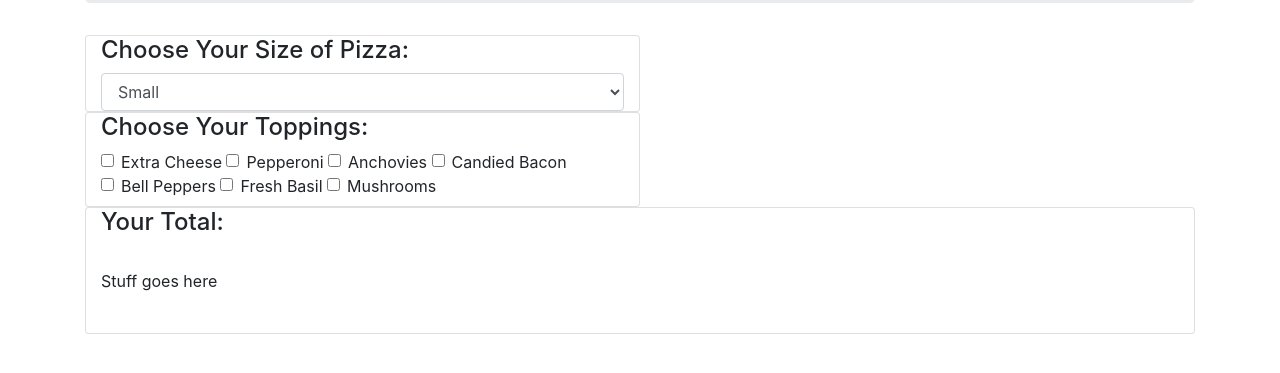
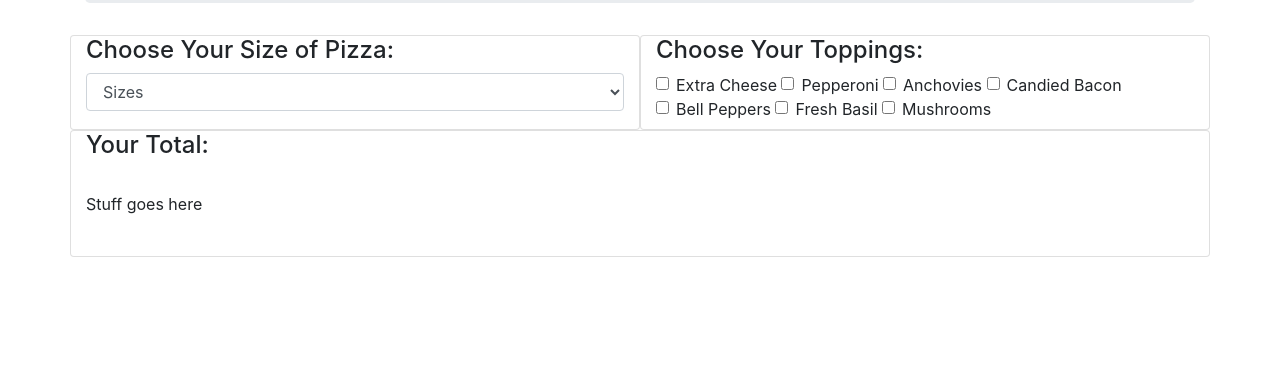
Before and after one commit to thatcat13/pizza, a plain HTML site: page index.html in a window 1280 px wide. Shown: the part 275-648 px from the top of the page. Drawn offline with Linux system fonts and the light colour scheme.

Commit message:
add html elements properly so jquery can function with business logic appropriately

```diff
--- a/index.html
+++ b/index.html
@@ -16,25 +16,25 @@
         <p class="lead h4">When life calls for pizza, you've come to the right place.</p>
       </div>
       <div class="row">
-        <div class="container">
         <div class="card col-md-6">
           <p class="card-text h4">Choose Your Size of Pizza:</p>
           <form id="sizeSelect">
-              <select  id="sizes" class="custom select form-control">
-                <option>Small</option>
-                <option>Medium</option>
-                <option>Large</option>
+            <select id="sizes" class="custom select form-control">
+              <option selected>Sizes</option>
+              <option value="Small">Small</option>
+              <option value="Medium">Medium</option>
+              <option value="Large">Large</option>
             </select>
           </form>
         </div><!--size form-->
 
-          <form>
+
         <div class="card col-md-6">
           <p class="card-text h4">Choose Your Toppings:</p>
+          <form id="toppings">
             <div class="form-check">
               <label class="form-check-label">
-                  <input id="extra-cheese" name="toppings" class="form-check-input" type="checkbox" value="extra-cheese">
-                  Extra Cheese
+                <input id="extra-cheese" name="toppings" class="form-check-input" type="checkbox" value="extra-cheese">Extra Cheese
               </label>
               <label class="form-check-label">
                 <input id="pepperoni" name="toppings" class="form-check-input" type="checkbox" value="pepperoni">
@@ -62,13 +62,10 @@
               </label>
             </div>
           </form>
-          </div><!--toppings form-->
-        </div><!--container for both forms-->
+        </div><!--toppings form card-->
       </div><!--row-->
 
       <div class="row">
-
-      </div><!--cost row-->
         <div class="card col-md">
           <p class="card-text h4">Your Total:</p>
           <br>
@@ -77,6 +74,7 @@
             <br>
           </div>
         </div>
+      </div><!--cost row-->
     </div><!--main container-->
   </body>
 </html>
--- a/js/scripts.js
+++ b/js/scripts.js
@@ -22,7 +22,6 @@ Pizza.prototype.priceCalc = function() {
 
 
 //frontend logic:
-
 $(document).ready(function(){
   $("form#sizeSelect").submit(function(event) {
     event.preventDefault();
@@ -30,7 +29,7 @@ $(document).ready(function(){
     var size = $("select#sizes").val();
 
   }); //event size
-    alert("this works");
+
 
   $("input:checkbox[name=toppings]:checked").each(function() {
     var yourToppings = $(this).val();
```
Lines whose indentation alone changed are shown as unchanged.
